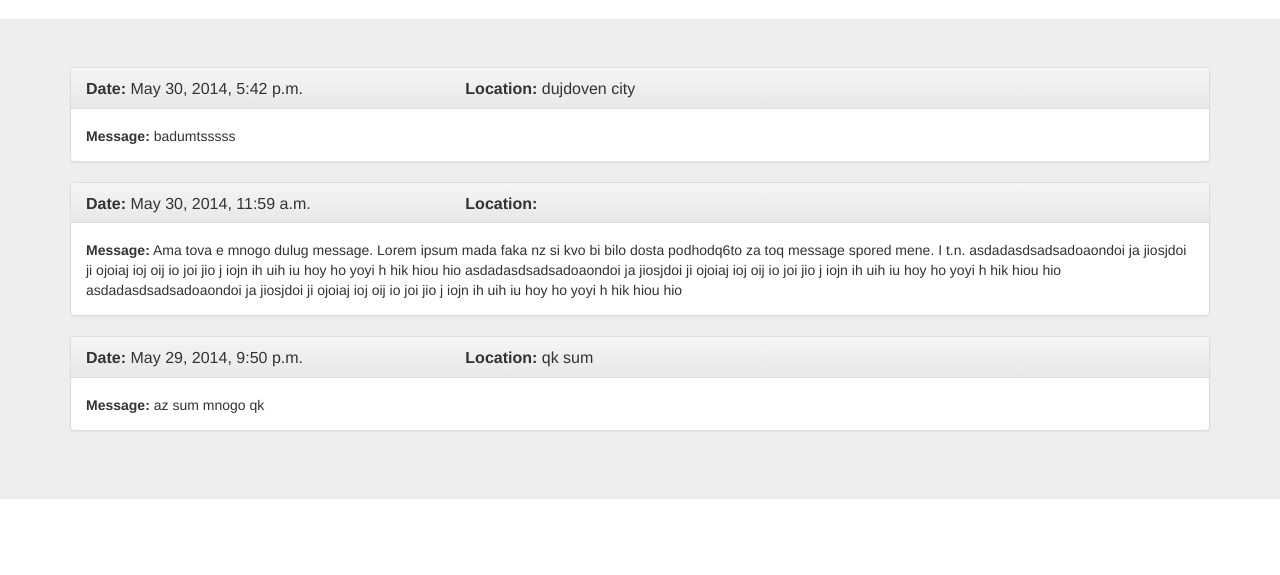
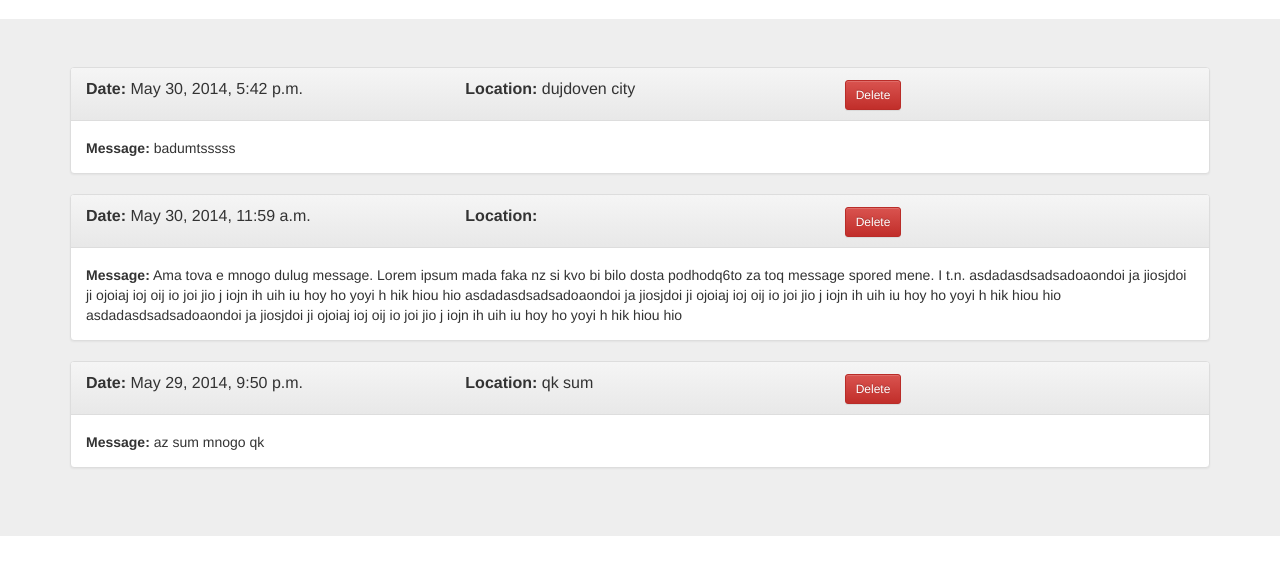
Before and after one commit to vdtodorov93/Hirundo, a Django app: page /mymessages/ in a window 1280 px wide. Shown: the part 51-626 px from the top of the page. Run offline with Django 3.2, Linux system fonts and the light colour scheme; a user stored in the database is signed in; data comes from the database, SQL or seed files in the repository; both versions use the stored data as it was after the commit; parts of the project's set-up code (start-up, migrations or seed data) failed here and were passed over; some libraries are stand-ins or nearby versions.

Commit message:
Finished feature allowing users to delete their messages

```diff
--- a/hirundo/website/templates/mymessages.html
+++ b/hirundo/website/templates/mymessages.html
@@ -16,6 +16,9 @@
                             <strong>Location:</strong>
                             {{ message.location }}
                         </div>
+                        <div class="col-md-4">
+                            <a href="/mymessages/delete/{{ message.id }}" class="btn btn-danger btn-sm">Delete</a>
+                        </div>
                     </div>
                 </h3>
             </div>
--- a/hirundo/website/urls.py
+++ b/hirundo/website/urls.py
@@ -16,4 +16,5 @@ urlpatterns = patterns('website.views',
     url(r'^about/$', 'about', name='about'),
     url(r'^contact/$', 'contact', name='contact'),
     url(r'^mymessages/$', 'mymessages', name='mymessages'),
+    url(r'^mymessages/delete/(?P<message_id>\d+)$', 'delete_message_by_id', name='delete_message_by_id'),
 )
--- a/hirundo/website/views.py
+++ b/hirundo/website/views.py
@@ -121,3 +121,10 @@ def contact(request):
 def mymessages(request):
     my_messages = Message.objects.filter(author=request.user).order_by('-pub_date')
     return render(request, "mymessages.html", locals())
+
+@login_required
+def delete_message_by_id(request, message_id):
+    message_to_delete = Message.objects.get(id=message_id)
+    if message_to_delete.author == request.user:
+        message_to_delete.delete()
+    return redirect('/mymessages')
```
Also changed, not shown: hirundo/db.sqlite3.
